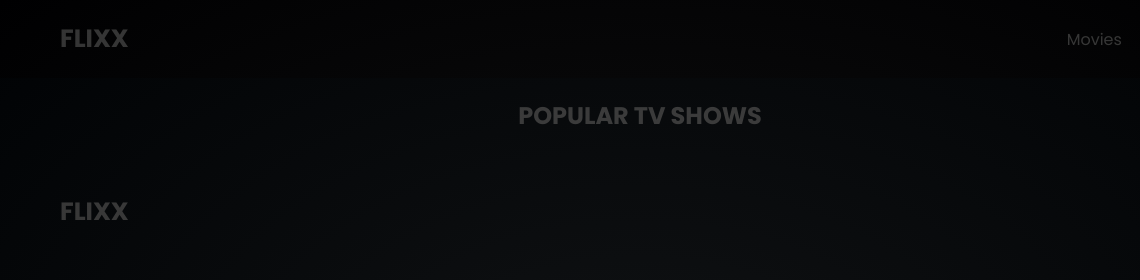
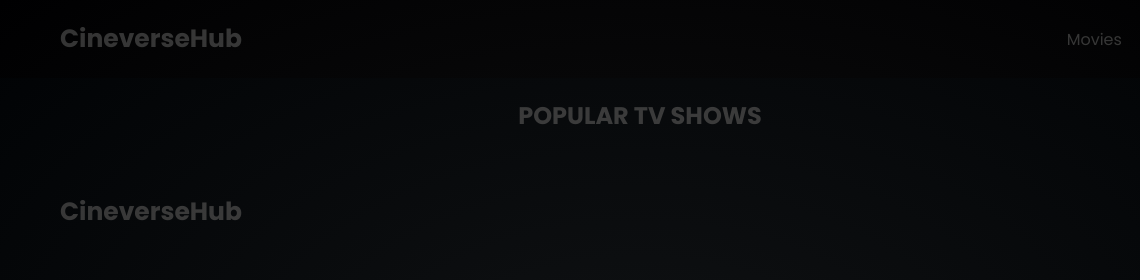
Before and after one commit to grimwebdeveloper/CineverseHub, a plain HTML site: page shows.html in a window 1280 px wide. Shown: the top 280 px of the page, 0-1140 px from the left. Drawn offline with Linux system fonts and the light colour scheme; no server answers.

Commit message:
Image updated and CineverseHub text added

```diff
--- a/shows.html
+++ b/shows.html
@@ -14,12 +14,12 @@
     <link rel="stylesheet" href="css/style.css" />
     <link rel="stylesheet" href="css/spinner.css" />
     <script src="js/script.js" defer></script>
-    <title>Flixx</title>
+    <title>CineverseHub | Movies and TV Shows Information</title>
   </head>
   <body>
     <header class="main-header">
       <div class="container">
-        <div class="logo"><a href="/">FLIXX</a></div>
+        <div class="logo"><a href="/">CineverseHub</a></div>
         <nav>
           <ul>
             <li>
@@ -42,7 +42,7 @@
     <!-- Footer -->
     <footer class="main-footer">
       <div class="container">
-        <div class="logo"><span>FLIXX</span></div>
+        <div class="logo"><span>CineverseHub</span></div>
         <div class="social-links">
           <a href="https://www.facebook.com" target="_blank"
             ><i class="fab fa-facebook-f"></i
```
Also changed, not shown: index.html (+2 -1 lines), movie-details.html (+3 -3 lines), search.html (+3 -3 lines), tv-details.html (+3 -3 lines), images/favicon.ico (added), images/no-image.jpg.
